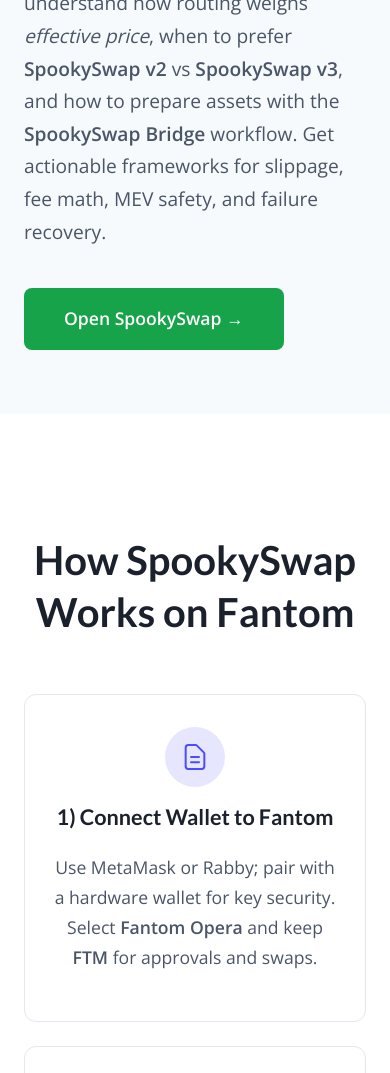
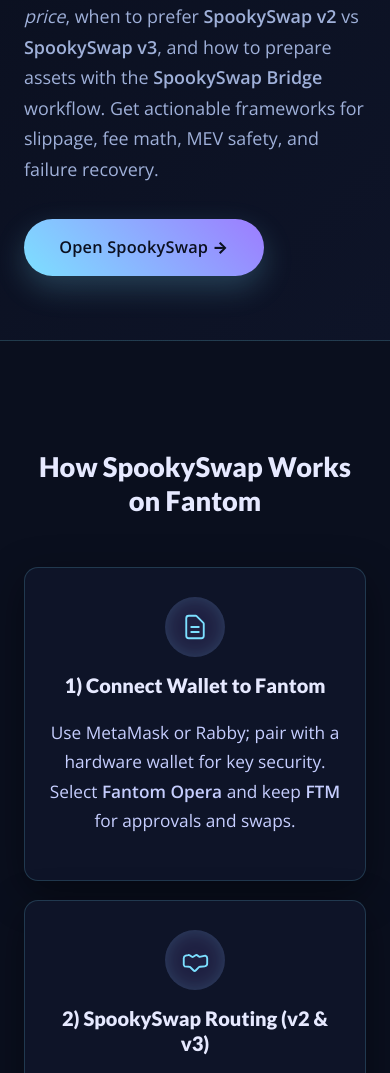
Before and after one commit to SpookySwap-Page/SpookySwap-Page.github.io, a plain HTML site: page index.html in a window 390 px wide. Shown: the part 319-1392 px from the top of the page. Drawn offline with Linux system fonts and the light colour scheme.

Commit message:
Update index.html

```diff
--- a/index.html
+++ b/index.html
@@ -43,69 +43,140 @@
 </script>
 
 <style>
+    /* ===== SpookySwap dark theme palette ===== */
     :root {
-        --primary-color: #1a202c;
-        --secondary-color: #4a5568;
-        --accent-color: #16a34a; /* Green */
-        --accent-hover-color: #15803d;
-        --bg-light: #f7fafc;
-        --bg-white: #ffffff;
-        --border-color: #e2e8f0;
-        --icon-bg-color: #e6e6ff;
+        --primary-color: #E6E9FF;                 /* заголовки (призрачный бело-фиолетовый) */
+        --secondary-color: #C6CEFF;               /* основной текст (приглушённый ледяной) */
+        --accent-color: #7CE0FF;                  /* акцент — «ghost cyan» */
+        --accent-hover-color: #9D7CFF;            /* ховер — спектральный фиолетовый */
+        --bg-white: #0A0F1E;                      /* общий фон (очень тёмный индиго) */
+        --bg-light: #0E1428;                      /* блоки/hero (чуть светлее) */
+        --border-color: rgba(124, 224, 255, 0.18);/* тонкие светящиеся границы */
+        --icon-bg-color: rgba(157,124,255,0.12);  /* круги под иконками */
+        --table-row-hover: rgba(124,224,255,0.06);
+        --table-row-highlight: rgba(157,124,255,0.10);
+        --muted: #9FB0D9;
     }
-    body { margin: 0; font-family: 'Open Sans', sans-serif; background-color: var(--bg-white); color: var(--secondary-color); line-height: 1.7; font-size: 1.1rem; }
-    h1, h2, h3, h4, h5, h6 { font-family: 'Lato', sans-serif; color: var(--primary-color); font-weight: 700; line-height: 1.3; }
-    h1 { font-size: 3.2rem; font-weight: 900; }
-    h2 { font-size: 2.2rem; margin-top: 3.5rem; border-bottom: 2px solid var(--border-color); padding-bottom: 0.5rem; }
-    h3 { font-size: 1.6rem; margin-top: 2.0rem; }
-    p { margin-bottom: 1rem; }
+
+    /* Base */
+    * { box-sizing: border-box; }
+    body {
+        margin: 0;
+        font-family: 'Open Sans', system-ui, -apple-system, Segoe UI, Inter, Arial, sans-serif;
+        background-color: var(--bg-white);
+        color: var(--secondary-color);
+        line-height: 1.7;
+        font-size: 1.08rem;
+    }
+    h1, h2, h3, h4, h5, h6 {
+        font-family: 'Lato', sans-serif;
+        color: var(--primary-color);
+        font-weight: 800;
+        line-height: 1.25;
+    }
+    h1 { font-size: 3.0rem; }
+    h2 {
+        font-size: 2.1rem;
+        margin-top: 3.2rem;
+        border-bottom: 1px solid var(--border-color);
+        padding-bottom: 0.5rem;
+    }
+    h3 { font-size: 1.45rem; margin-top: 2.0rem; }
+    p { margin-bottom: 1rem; color: var(--secondary-color); }
     a { color: var(--accent-color); text-decoration: none; }
-    a:hover { text-decoration: underline; }
+    a:hover { color: var(--accent-hover-color); text-decoration: underline; }
     .container { max-width: 960px; margin: 0 auto; padding: 0 1.5rem; }
-    img { max-width: 100%; height: auto; border-radius: 8px; }
+    img { max-width: 100%; height: auto; border-radius: 10px; box-shadow: 0 10px 25px rgba(0,0,0,0.35); }
 
-    /* Hero Section */
-    .hero { background-color: var(--bg-light); padding: 4rem 0; }
+    /* Hero */
+    .hero {
+        background:
+          radial-gradient(900px 420px at 50% -200px, rgba(124,224,255,.12), transparent 70%),
+          linear-gradient(135deg, var(--bg-white) 0%, var(--bg-light) 100%);
+        padding: 4rem 0;
+        border-bottom: 1px solid var(--border-color);
+    }
     .hero .container { display: flex; align-items: center; gap: 2rem; }
     .hero-text { flex: 1; }
-    .hero-text p { font-size: 1.2rem; max-width: 560px; }
+    .hero-text p { font-size: 1.12rem; max-width: 560px; color: var(--muted); }
     .hero-image { flex: 1; display: none; }
-    .hero-image img { border-radius: 12px; box-shadow: 0 10px 25px rgba(0,0,0,0.1); }
-    .cta-button { display: inline-block; background-color: var(--accent-color); color: var(--bg-white); padding: 1rem 2.5rem; border-radius: 8px; font-size: 1.1rem; font-weight: 700; text-decoration: none; transition: background-color 0.3s ease; margin-top: 1.5rem; }
-    .cta-button:hover { background-color: var(--accent-hover-color); color: var(--bg-white); text-decoration: none; }
+    .hero-image img { border-radius: 14px; }
+
+    .cta-button {
+        display: inline-block;
+        background: linear-gradient(45deg, var(--accent-color), var(--accent-hover-color));
+        color: #0B1020;
+        padding: 0.9rem 2.2rem;
+        border-radius: 999px;
+        font-size: 1.02rem;
+        font-weight: 800;
+        letter-spacing: .2px;
+        box-shadow: 0 12px 30px rgba(124, 224, 255, 0.22);
+        transition: transform .2s ease, box-shadow .2s ease;
+        margin-top: 1.2rem;
+    }
+    .cta-button:hover { transform: translateY(-2px); box-shadow: 0 18px 44px rgba(157,124,255,0.28); }
     .center-cta { text-align: center; padding: 2rem 0; }
 
     /* Steps */
-    .step-guide { padding: 4rem 0 2rem 0; background-color: var(--bg-white); }
-    .step-guide h2 { text-align: center; border-bottom: none; margin-bottom: 3rem; font-size: 2.5rem; }
-    .steps-container { display: grid; grid-template-columns: 1fr; gap: 1.5rem; text-align: center; }
-    .step-card { background: var(--bg-white); padding: 2rem 1.5rem; border-radius: 12px; border: 1px solid var(--border-color); transition: transform 0.2s ease, box-shadow 0.2s ease; }
-    .step-card:hover { transform: translateY(-5px); box-shadow: 0 8px 20px rgba(0,0,0,0.08); }
-    .step-icon { background-color: var(--icon-bg-color); width: 60px; height: 60px; border-radius: 50%; display: inline-flex; align-items: center; justify-content: center; margin-bottom: 1rem; }
-    .step-icon svg { width: 32px; height: 32px; color: #4c4cff; }
-    .step-content h3 { margin-top: 0; font-size: 1.35rem; }
+    .step-guide { padding: 3.6rem 0 2rem 0; background-color: transparent; }
+    .step-guide h2 { text-align: center; border-bottom: none; margin-bottom: 2.6rem; }
+    .steps-container { display: grid; grid-template-columns: 1fr; gap: 1.2rem; text-align: center; }
+    .step-card {
+        background: var(--bg-light);
+        padding: 1.8rem 1.4rem;
+        border-radius: 14px;
+        border: 1px solid var(--border-color);
+        transition: transform 0.2s ease, box-shadow 0.2s ease;
+        box-shadow: 0 12px 40px rgba(0,0,0,0.4);
+    }
+    .step-card:hover { transform: translateY(-4px); box-shadow: 0 18px 60px rgba(0,0,0,0.5); }
+    .step-icon {
+        background-color: var(--icon-bg-color);
+        width: 60px; height: 60px; border-radius: 50%;
+        display: inline-flex; align-items: center; justify-content: center; margin-bottom: 1rem;
+        box-shadow: inset 0 0 18px rgba(124,224,255,0.18);
+    }
+    .step-icon svg { width: 30px; height: 30px; color: var(--accent-color); }
+    .step-content h3 { margin-top: 0; font-size: 1.25rem; color: var(--primary-color); }
 
-    /* Main Content & Tables */
+    /* Main & Tables */
     .main-content { padding: 2rem 0 4rem 0; }
-    table { width: 100%; border-collapse: collapse; margin: 2rem 0; box-shadow: 0 4px 6px rgba(0,0,0,0.05); border-radius: 8px; overflow: hidden; }
+    table {
+        width: 100%;
+        border-collapse: collapse;
+        margin: 1.6rem 0;
+        border: 1px solid var(--border-color);
+        border-radius: 12px;
+        overflow: hidden;
+        background: #0C1224;
+    }
     th, td { padding: 1rem; text-align: left; border-bottom: 1px solid var(--border-color); }
-    th { background-color: var(--bg-light); font-family: 'Lato', sans-serif; color: var(--primary-color); }
-    tr.highlight-row { background-color: #f0fff4; }
+    th {
+        background: linear-gradient(180deg, rgba(157,124,255,0.12), rgba(124,224,255,0.08));
+        color: var(--primary-color);
+        letter-spacing: .2px;
+    }
+    tr.highlight-row { background-color: var(--table-row-highlight); }
     tr:last-child td { border-bottom: none; }
-    tr:hover { background-color: #edf2f7; }
+    tr:hover { background-color: var(--table-row-hover); }
 
-    /* EEAT Section */
-    .eeat-section { background-color: var(--bg-light); border: 1px solid var(--border-color); padding: 2rem; margin: 3rem 0; border-radius: 12px; }
+    /* EEAT */
+    .eeat-section {
+        background: linear-gradient(180deg, rgba(124,224,255,0.06), rgba(157,124,255,0.06));
+        border: 1px solid var(--border-color);
+        padding: 2rem; margin: 3rem 0; border-radius: 14px;
+    }
     .eeat-section h3 { margin-top: 0; }
     .eeat-section ul { list-style: none; padding: 0; }
     .eeat-section ul li { margin-bottom: 0.75rem; }
-    .eeat-section ul li a { font-weight: 600; }
+    .eeat-section ul li a { font-weight: 700; }
 
     /* FAQ */
     .faq-section { padding: 2rem 0 4rem 0; }
-    .faq-item { border-bottom: 1px solid var(--border-color); padding: 1.5rem 0; }
+    .faq-item { border-bottom: 1px dashed var(--border-color); padding: 1.2rem 0; }
     .faq-item:last-child { border-bottom: none; }
-    .faq-item h3 { margin: 0; font-size: 1.2rem; }
+    .faq-item h3 { margin: 0 0 .35rem; font-size: 1.18rem; color: var(--primary-color); }
 
     /* Responsive */
     @media (min-width: 768px) {
@@ -116,15 +187,15 @@
         .steps-container { grid-template-columns: repeat(4, 1fr); }
     }
     @media (max-width: 767px) {
-        h1 { font-size: 2.5rem; }
-        h2 { font-size: 1.85rem; }
+        h1 { font-size: 2.4rem; }
+        h2 { font-size: 1.7rem; }
         .hero .container { flex-direction: column; }
     }
 </style>
 </head>
 <body>
 
-<!-- Hero Section -->
+<!-- ===== HERO (контент без изменений) ===== -->
 <header class="hero">
     <div class="container">
         <div class="hero-text">
@@ -142,15 +213,14 @@
     </div>
 </header>
 
-<!-- Step-by-Step Guide Section -->
+<!-- ===== STEPS ===== -->
 <section class="step-guide">
     <div class="container">
         <h2>How SpookySwap Works on Fantom</h2>
         <div class="steps-container">
-            <!-- Step 1 -->
             <div class="step-card">
                 <div class="step-icon">
-                    <!-- Wallet icon -->
+                    <!-- Wallet -->
                     <svg xmlns="http://www.w3.org/2000/svg" fill="none" viewBox="0 0 24 24" stroke-width="1.5" stroke="currentColor"><path stroke-linecap="round" stroke-linejoin="round" d="M9 12h6m-6 4h6m2 5H7a2 2 0 0 1-2-2V5a2 2 0 0 1 2-2h5.586a1 1 0 0 1 .707.293l5.414 5.414a1 1 0 0 1 .293.707V19a2 2 0 0 1-2 2Z"/></svg>
                 </div>
                 <div class="step-content">
@@ -158,21 +228,19 @@
                     <p>Use MetaMask or Rabby; pair with a hardware wallet for key security. Select <strong>Fantom Opera</strong> and keep <strong>FTM</strong> for approvals and swaps.</p>
                 </div>
             </div>
-            <!-- Step 2 -->
             <div class="step-card">
                 <div class="step-icon">
-                    <!-- Route icon -->
+                    <!-- Routing -->
                     <svg xmlns="http://www.w3.org/2000/svg" fill="none" viewBox="0 0 24 24" stroke-width="1.5" stroke="currentColor"><path stroke-linecap="round" stroke-linejoin="round" d="M20.25 8.511c.884.284 1.5 1.128 1.5 2.097v4.286c0 1.136-.847 2.1-1.98 2.193l-3.722.267c-.34.024-.65.18-.882.416l-2.652 2.652a1.125 1.125 0 0 1-1.591 0l-2.652-2.652a1.125 1.125 0 0 0-.882-.416l-3.722-.267A2.125 2.125 0 0 1 3 14.894V10.608c0-.97.616-1.813 1.5-2.097L6.6 8.111a1.125 1.125 0 0 1 1.087.057l1.844 1.23a1.125 1.125 0 0 0 1.087 0l1.844-1.23a1.125 1.125 0 0 1 1.087-.057l2.153 1.435Z"/></svg>
                 </div>
                 <div class="step-content">
                     <h3>2) SpookySwap Routing (v2 & v3)</h3>
-                    <p>Choose tokens and size. The router can hop via wFTM and compare <strong>SpookySwap v2</strong> (stable/volatile pools) with <strong>SpookySwap v3</strong> (concentrated liquidity) to maximize net output after gas and pool fees.</p>
+                    <p>Choose tokens and size. The router can hop via wFTM and compare <strong>SpookySwap v2</strong> with <strong>SpookySwap v3</strong> to maximize net output after gas and pool fees.</p>
                 </div>
             </div>
-            <!-- Step 3 -->
             <div class="step-card">
                 <div class="step-icon">
-                    <!-- Shield icon -->
+                    <!-- Shield -->
                     <svg xmlns="http://www.w3.org/2000/svg" fill="none" viewBox="0 0 24 24" stroke-width="1.5" stroke="currentColor"><path stroke-linecap="round" stroke-linejoin="round" d="M6 12 3.269 3.125A59.769 59.769 0 0 1 21.485 12 59.768 59.768 0 0 1 3.27 20.875L5.999 12Zm0 0h7.5"/></svg>
                 </div>
                 <div class="step-content">
@@ -180,10 +248,9 @@
                     <p>Set realistic slippage, verify token contracts on FTMScan, and consider private/builder RPC to reduce sandwich risk. Split large orders across time or pools.</p>
                 </div>
             </div>
-            <!-- Step 4 -->
             <div class="step-card">
                 <div class="step-icon">
-                    <!-- Check icon -->
+                    <!-- Check -->
                     <svg xmlns="http://www.w3.org/2000/svg" fill="none" viewBox="0 0 24 24" stroke-width="1.5" stroke="currentColor"><path stroke-linecap="round" stroke-linejoin="round" d="M21 12a2.25 2.25 0 0 0-2.25-2.25H15a3 3 0 1 1-6 0H5.25A2.25 2.25 0 0 0 3 12m18 0v6a2.25 2.25 0 0 1-2.25 2.25H5.25A2.25 2.25 0 0 1 3 18v-6m18 0V9M3 12V9m18 3a9 9 0 0 0-18 0"/></svg>
                 </div>
                 <div class="step-content">
@@ -199,7 +266,7 @@
     <a href="#" class="cta-button" target="_blank" rel="noopener noreferrer">Try SpookySwap on Fantom →</a>
 </div>
 
-<!-- Main Content -->
+<!-- ===== MAIN (контент без изменений) ===== -->
 <main class="main-content container">
 
     <p>
@@ -208,9 +275,8 @@
         You’ll also find LP strategy notes, failure diagnostics, and an execution checklist for consistent results.
     </p>
 
-    <img src="Screenshot_3.png" alt="SpookySwap walkthrough on Fantom">
+    <img src="screen2.png" alt="SpookySwap walkthrough on Fantom">
 
-    <!-- v2 vs v3 -->
     <h2>SpookySwap v2 vs SpookySwap v3 — Execution & Liquidity Behavior</h2>
     <p>
         <strong>SpookySwap v2</strong> offers two pool archetypes: <em>volatile</em> (x·y=k) for non-correlated pairs and <em>stable</em> (curve-like) for correlated assets.
@@ -251,7 +317,6 @@
         </tbody>
     </table>
 
-    <!-- Methods -->
     <h2>Swap Methods on SpookySwap (Router, v2/v3 Direct, Aggregators)</h2>
     <p>
         For small tickets, direct <strong>SpookySwap v2</strong> or <strong>v3</strong> routes often suffice. For larger trades, the router may hop via wFTM or combine pools
@@ -296,7 +361,6 @@
         </tbody>
     </table>
 
-    <!-- Bridge -->
     <h2>SpookySwap Bridge — Cross-Chain Prep for Trading on Fantom</h2>
     <p>
         “<strong>SpookySwap Bridge</strong>” generally refers to bridging assets to Fantom before swapping. Pick a reputable cross-chain bridge, double-check the destination
@@ -310,7 +374,6 @@
         <li>Record the bridge tx hash for later reconciliation or support.</li>
     </ul>
 
-    <!-- Fees -->
     <h2>Fees on SpookySwap — Gas, Pool Fee, and Price Impact</h2>
     <p>
         Your <em>effective price</em> = received tokens minus <strong>gas (FTM)</strong> minus <strong>pool fees</strong> minus implicit <strong>price impact</strong>.
@@ -345,7 +408,6 @@
         </tbody>
     </table>
 
-    <!-- Advanced Strategy -->
     <h2>Advanced SpookySwap Strategy — Slippage, MEV, and Sizing</h2>
     <h3>Slippage Framework</h3>
     <ul>
@@ -368,7 +430,6 @@
         <li><strong>Fail/Cancel Rate:</strong> Tuning indicator for slippage and RPC health.</li>
     </ul>
 
-    <!-- LP Section -->
     <h2>Liquidity Providing on SpookySwap (v2 & v3)</h2>
     <p>
         As an LP, you earn fees but take <em>inventory risk</em>. v2 volatile pools carry classic impermanent loss; v2 stable pools mitigate it for correlated pairs.
@@ -381,7 +442,6 @@
         <li>For v3, set ranges where volume actually happens; monitor and rebalance if price drifts.</li>
     </ul>
 
-    <!-- Troubleshooting -->
     <h2>Troubleshooting SpookySwap — Common Errors & Fixes</h2>
     <ul>
         <li><strong>INSUFFICIENT_OUTPUT_AMOUNT:</strong> Price moved; refresh quotes, widen slippage modestly, or split size.</li>
@@ -390,7 +450,6 @@
         <li><strong>Unexpected token received:</strong> Verify exact contract addresses on FTMScan; confirm pool path in the route preview.</li>
     </ul>
 
-    <!-- Trust & Author Section -->
     <section class="eeat-section">
         <h3>Authoritative & Trustworthy Resources</h3>
         <p>Validate every step with primary sources and explorers.</p>
@@ -405,7 +464,6 @@
         </div>
     </section>
 
-    <!-- FAQ Section -->
     <section class="faq-section">
         <h2>SpookySwap FAQ — Bridge, v2/v3, Fees, Safety</h2>
         <div class="faq-list">
```
